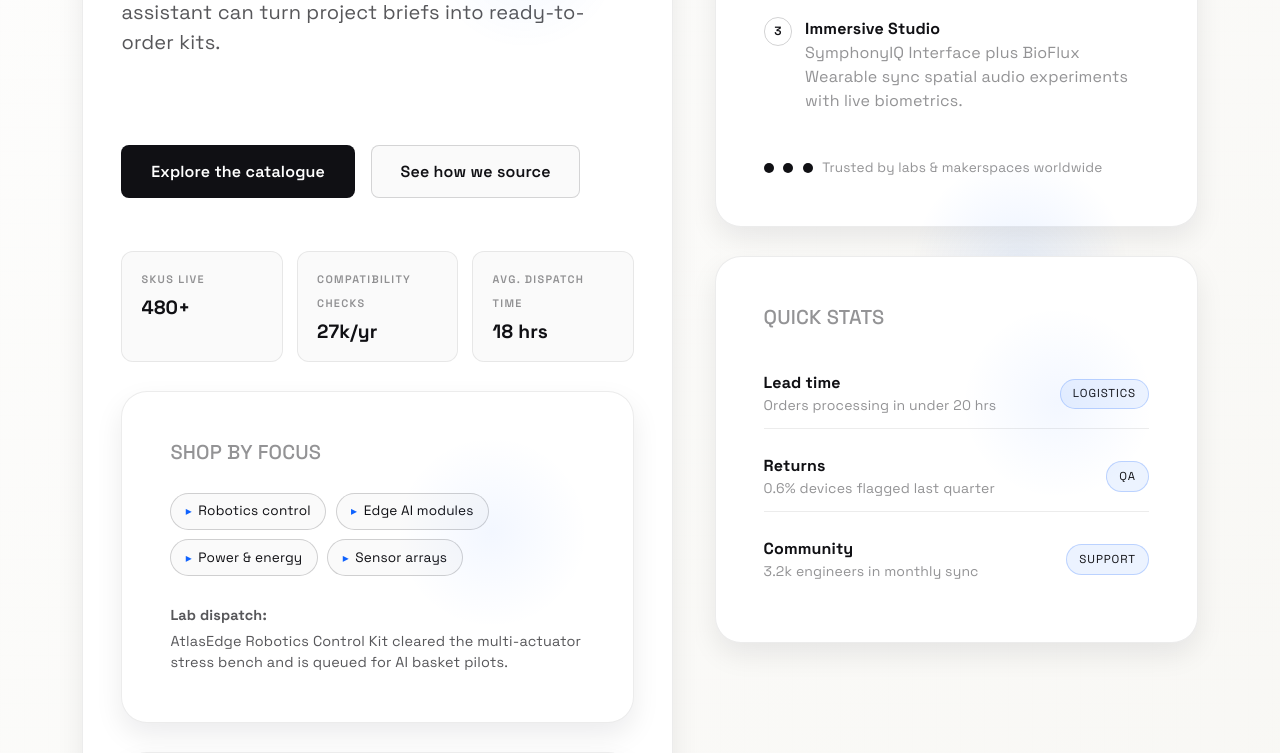
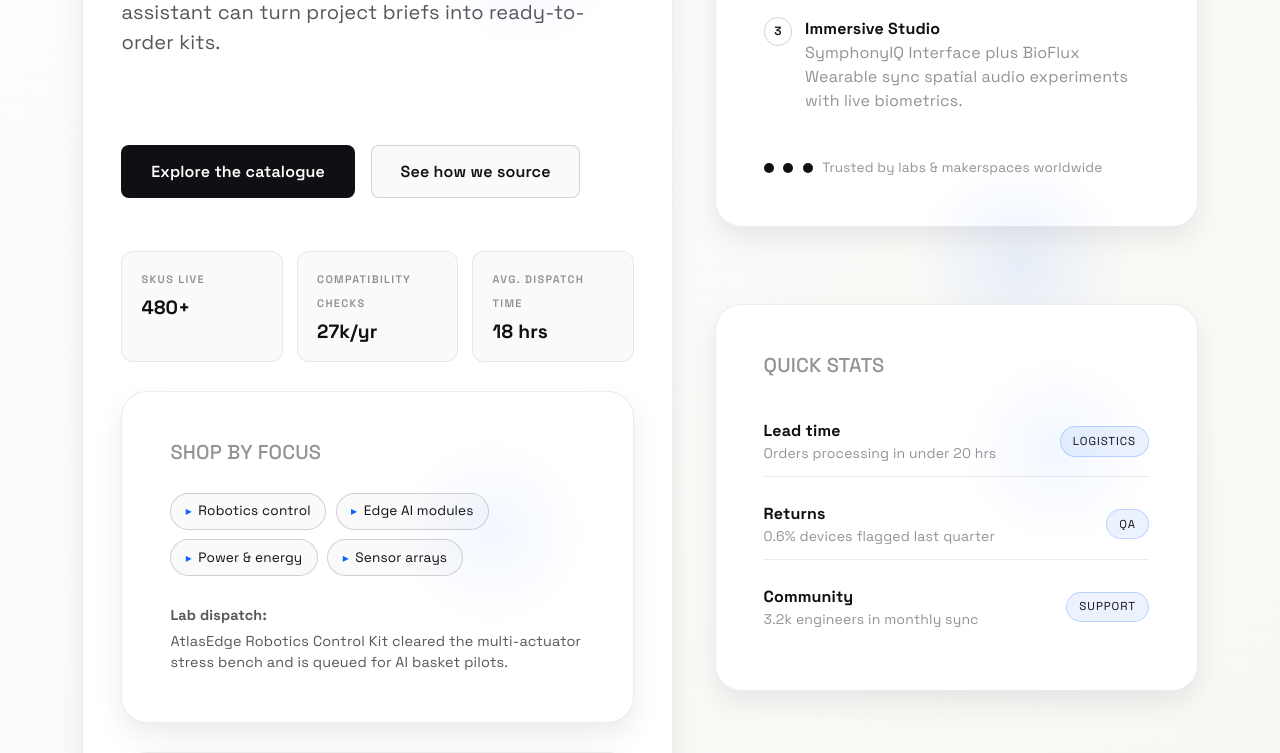
Before and after one commit to harry-johnson12/FlaskTask, a Flask app: page / in a window 1280 px wide. Shown: the part 625-1378 px from the top of the page. Run offline with Flask 3, Linux system fonts and the light colour scheme; data comes from the database, SQL or seed files in the repository.

Commit message:
centered the quick stats tab on the home page

```diff
--- a/static/css/site.css
+++ b/static/css/site.css
@@ -441,11 +441,22 @@ code {
     min-height: 100%;
 }
 
+.landing-right {
+    justify-content: space-between;
+}
+
 .landing-left-products,
 .landing-right-products {
     display: grid;
     gap: clamp(1.2rem, 3vw, 1.6rem);
+}
+
+.landing-left-products {
     margin-top: auto;
+}
+
+.landing-right-products {
+    margin-top: 0;
 }
 
 .home-highlight,
```
